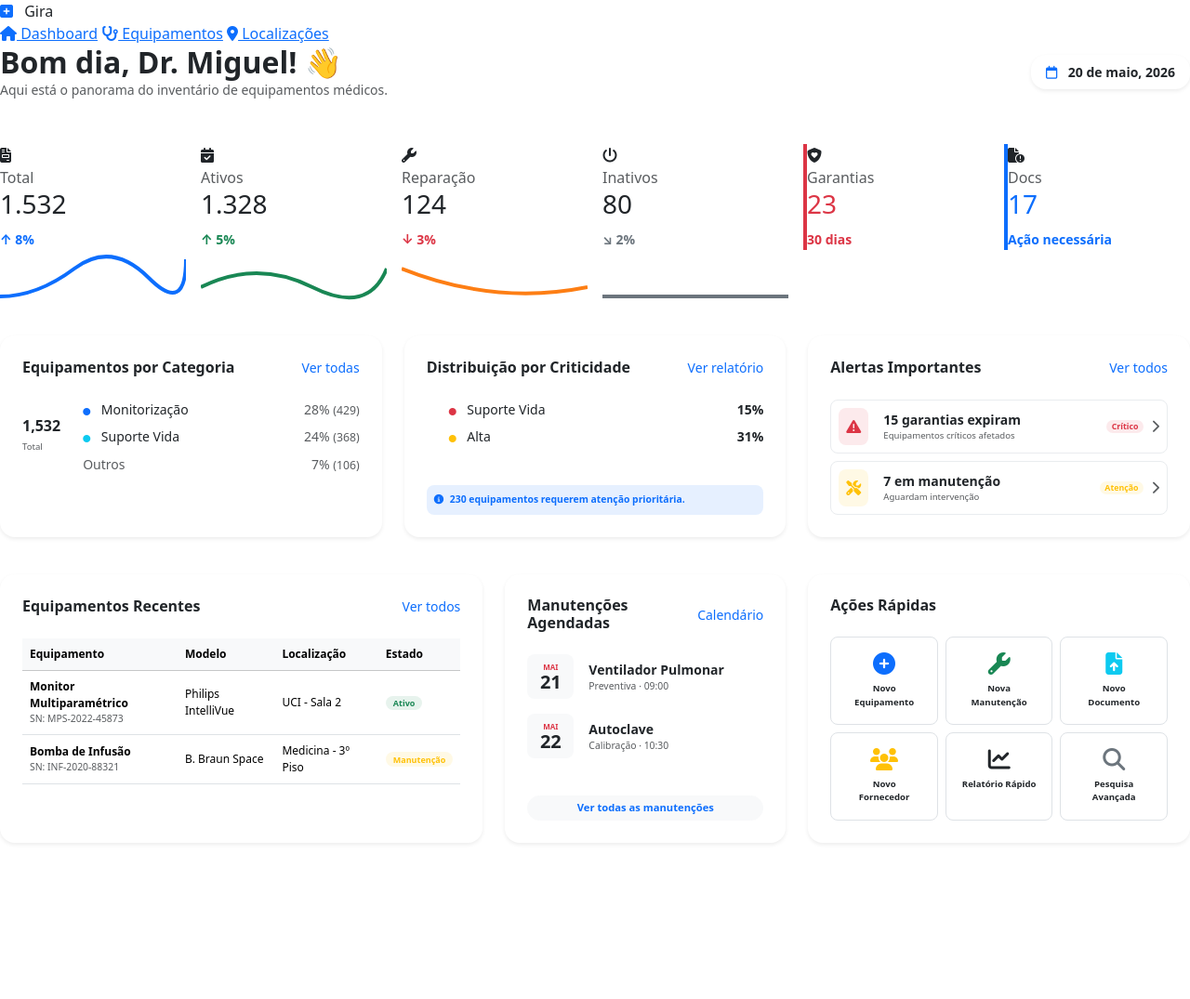
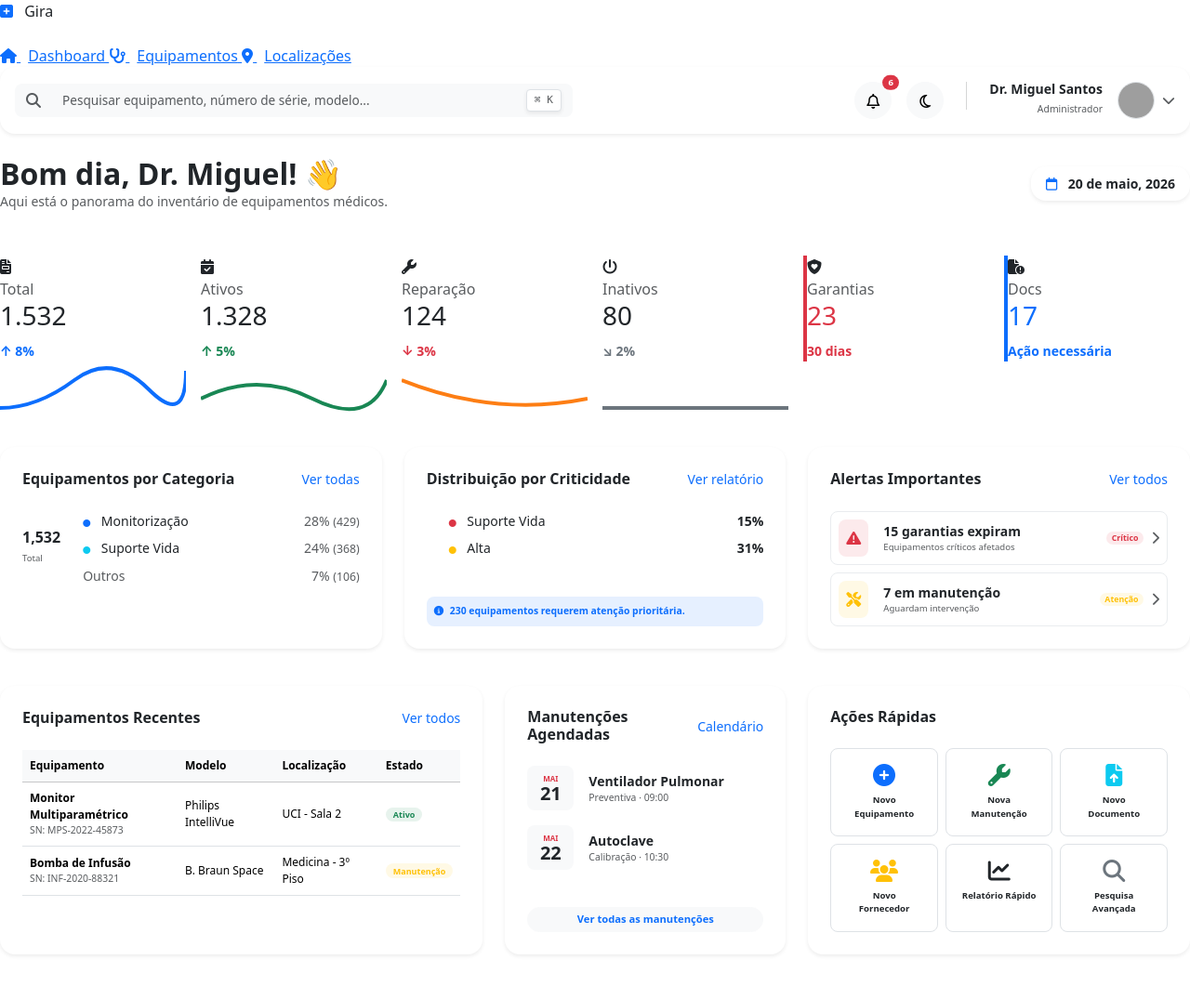
Before and after one commit to simaocacheira-lang/gira, a PHP site: page /dashboard.php in a window 1280 px wide. Shown: the whole page at 93% size. Before the commit the page ends 908 px from the top, so only its background shows below. Run offline with PHP 8.4, Linux system fonts and the light colour scheme; grey boxes are pictures that could not be loaded.

Commit message:
feat(private): implementação da topbar e sidebar interativa com javascript
Criação da barra de topo (Topbar) com campo de pesquisa global, sistema de notificações e perfil de utilizador.

Implementação de funcionalidade JavaScript para alternar (toggle) o estado da sidebar, otimizando o espaço de trabalho no dashboard.

Adição de estilos dinâmicos em 1241251.css para suporte ao modo recolhido da navegação lateral.

```diff
--- a/private/dashboard.php
+++ b/private/dashboard.php
@@ -13,15 +13,80 @@
 
 <body>
 
-    <nav class="sidebar">
-        <div class="sidebar-brand"><i class="fa-solid fa-square-plus me-2 text-primary"></i> Gira</div>
-        <a href="#" class="sidebar-link active"><i class="fa-solid fa-house"></i> Dashboard</a>
-        <a href="#" class="sidebar-link"><i class="fa-solid fa-stethoscope"></i> Equipamentos</a>
-        <a href="#" class="sidebar-link"><i class="fa-solid fa-location-dot"></i> Localizações</a>
+    <!--Botão de toggle do sidebar -->
+
+    <nav class="sidebar" id="sidebar">
+    <div class="d-flex justify-content-between align-items-center mb-4">
+        <div class="sidebar-brand mb-0">
+            <i class="fa-solid fa-square-plus me-2 text-primary"></i>
+            <span class="sidebar-text">Gira</span>
+        </div>
+        <button id="toggleSidebar" class="btn btn-link text-white p-0 shadow-none border-0">
+            <i class="fa-solid fa-angles-left" id="toggleIcon"></i>
+        </button>
+    </div>
+
+    <a href="#" class="sidebar-link active">
+        <i class="fa-solid fa-house"></i>
+        <span class="sidebar-text ms-2">Dashboard</span>
+    </a>
+    <a href="#" class="sidebar-link">
+        <i class="fa-solid fa-stethoscope"></i>
+        <span class="sidebar-text ms-2">Equipamentos</span>
+    </a>
+    <a href="#" class="sidebar-link">
+        <i class="fa-solid fa-location-dot"></i>
+        <span class="sidebar-text ms-2">Localizações</span>
+    </a>
 </nav>
 
     <!-- TUDO tem de estar dentro da main-wrapper!! -->
     <div class="main-wrapper">
+
+        <!-- Search bar, notificações, perfil -->
+
+
+        <div class="d-flex justify-content-between align-items-center bg-white p-3 rounded-4 shadow-sm mb-4">
+
+            <div class="flex-grow-1 me-4" style="max-width: 600px;">
+                <div class="input-group bg-light rounded-3">
+                    <span class="input-group-text border-0 bg-transparent text-muted">
+                        <i class="fa-solid fa-magnifying-glass"></i>
+                    </span>
+                    <input type="text" class="form-control border-0 bg-transparent small" placeholder="Pesquisar equipamento, número de série, modelo..." style="font-size: 0.85rem;">
+                    <span class="input-group-text border-0 bg-transparent">
+                        <kbd class="bg-white text-muted border shadow-sm px-2" style="font-size: 0.7rem;">⌘ K</kbd>
+                    </span>
+                </div>
+            </div>
+
+            <div class="d-flex align-items-center gap-3">
+                <button class="btn btn-light rounded-circle position-relative p-2" style="width: 40px; height: 40px;">
+                    <i class="fa-regular fa-bell"></i>
+                    <span class="position-absolute top-0 start-100 translate-middle badge rounded-pill bg-danger" style="font-size: 0.6rem;">
+                        6
+                    </span>
+                </button>
+
+                <button class="btn btn-light rounded-circle p-2" style="width: 40px; height: 40px;">
+                    <i class="fa-regular fa-moon"></i>
+                </button>
+
+                <div class="vr mx-2 text-muted opacity-25" style="height: 30px;"></div>
+
+                <div class="d-flex align-items-center cursor-pointer">
+                    <div class="text-end me-3 d-none d-lg-block">
+                        <p class="fw-bold mb-0 small lh-1">Dr. Miguel Santos</p>
+                        <small class="text-muted" style="font-size: 0.65rem;">Administrador</small>
+                    </div>
+                    <img src="https://i.pravatar.cc/150?u=miguel" alt="Perfil" class="rounded-circle border" width="40" height="40">
+                    <i class="fa-solid fa-chevron-down text-muted small ms-2"></i>
+                </div>
+            </div>
+        </div>
+
+
+
 
         <!-- Cabeçalho do Dashboard -->
 
@@ -361,6 +426,26 @@
 
         </div>
     </div>
+
+    <!-- JAVA SCRIPTS  -->
+
+    <!-- Scrips do Toggle da Sidebar -->
+
+    <script>
+    document.getElementById('toggleSidebar').addEventListener('click', function() {
+        const sidebar = document.getElementById('sidebar');
+        sidebar.classList.toggle('collapsed');
+
+        // Guarda a preferência
+        localStorage.setItem('sidebarCollapsed', sidebar.classList.contains('collapsed'));
+    });
+
+    // Ao carregar, verifica se estava colapsado
+    if(localStorage.getItem('sidebarCollapsed') === 'true') {
+        document.getElementById('sidebar').classList.add('collapsed');
+    }
+</script>
+</script>
 </body>
 
 </html>
```
Also changed, not shown: assets/css/1241251.css (+67 -3 lines). Lines whose indentation alone changed are shown as unchanged.
